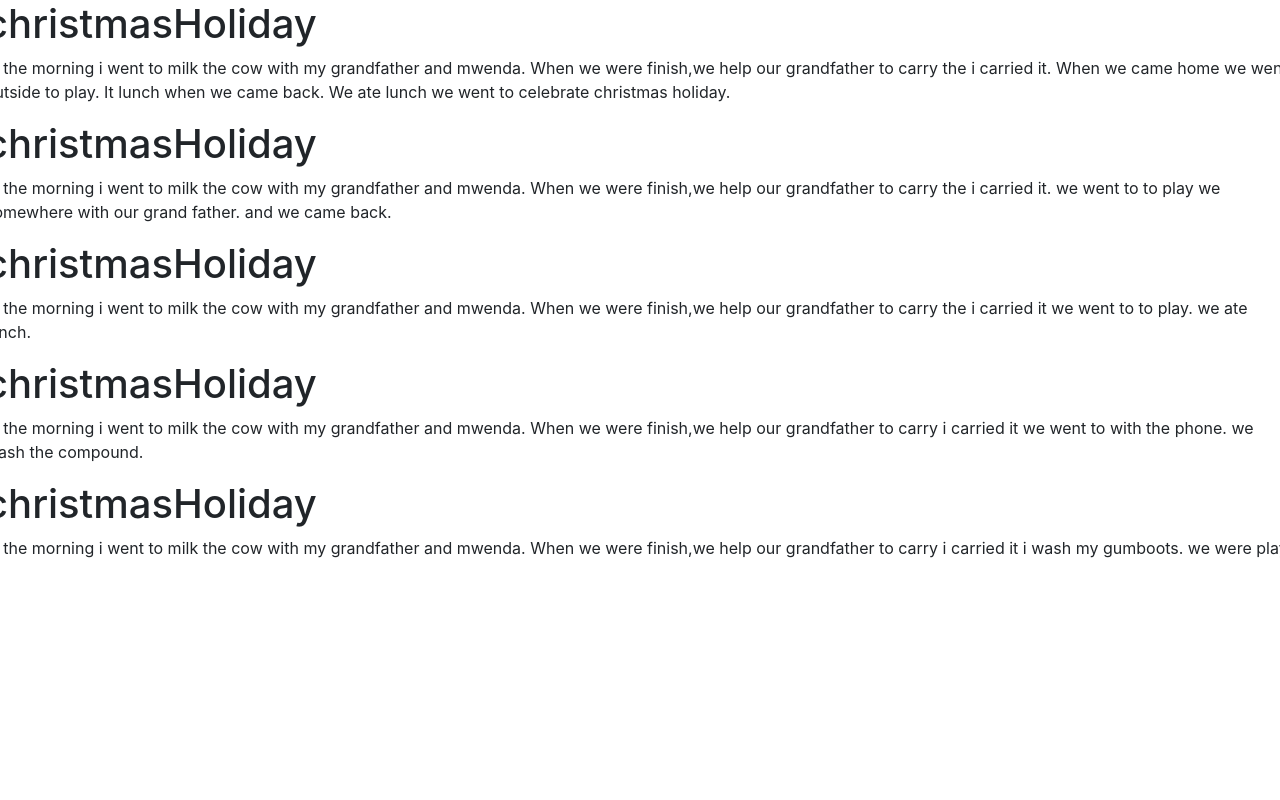
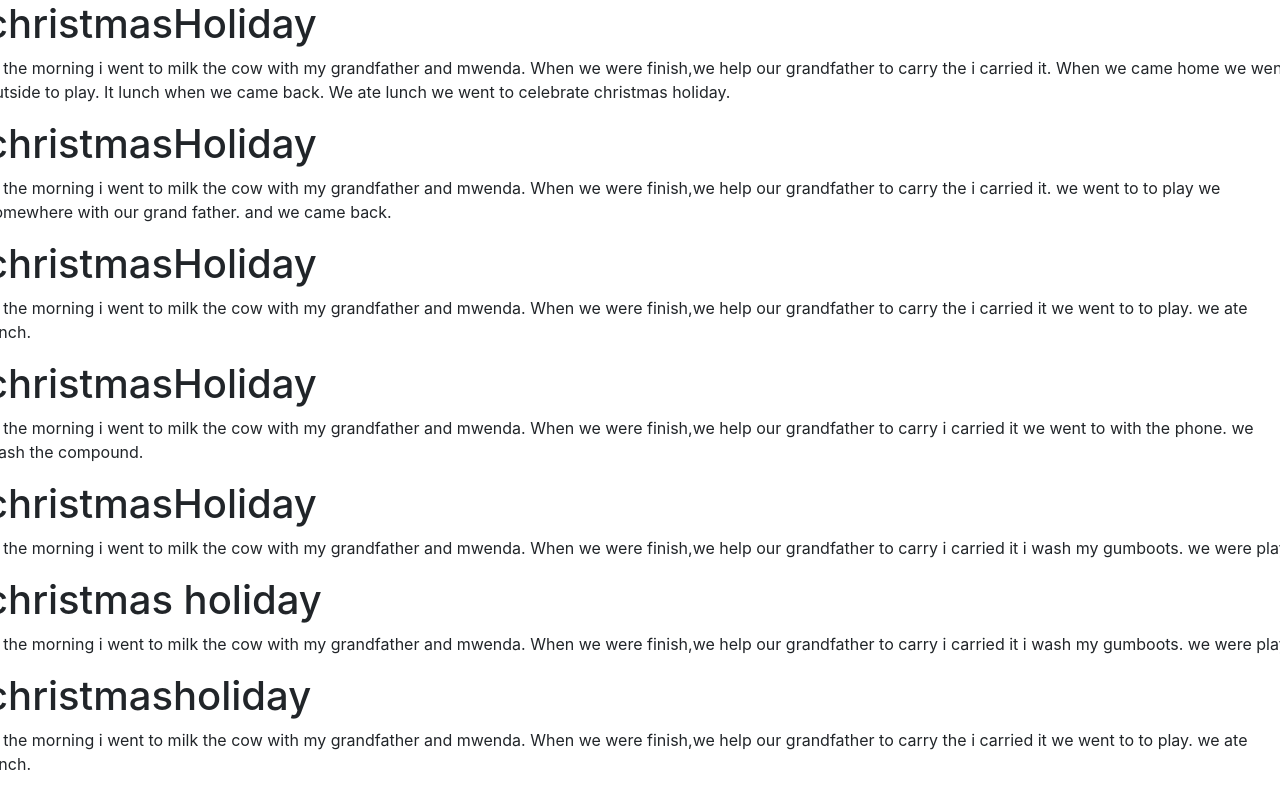
Before and after one commit to ethanmwirigi/christmasHoliday, a plain HTML site: page index.html in a window 1280 px wide. Drawn offline with Linux system fonts and the light colour scheme.

Commit message:
i added a sentence

```diff
--- a/index.html
+++ b/index.html
@@ -50,9 +50,25 @@ we wash the compound.
 When we were finish,we help our grandfather to carry  i carried it
 i wash my gumboots.
 we were play.
-
 </p>
-
+</div>
+<div class="row">
+<h1>christmas holiday</h1>
+<p>
+In the morning i went to milk the cow with my grandfather and mwenda.
+When we were finish,we help our grandfather to carry  i carried it
+i wash my gumboots.
+we were play.
+</p>
+</div>
+<div class="row">
+<h1>christmasholiday</h1>
+<p>
+In the morning i went to milk the cow with my grandfather and mwenda.
+When we were finish,we help our grandfather to carry the i carried it
+we went to to play.
+we ate lunch.
+</p>
 </div>
 </body>
 </html>
```
